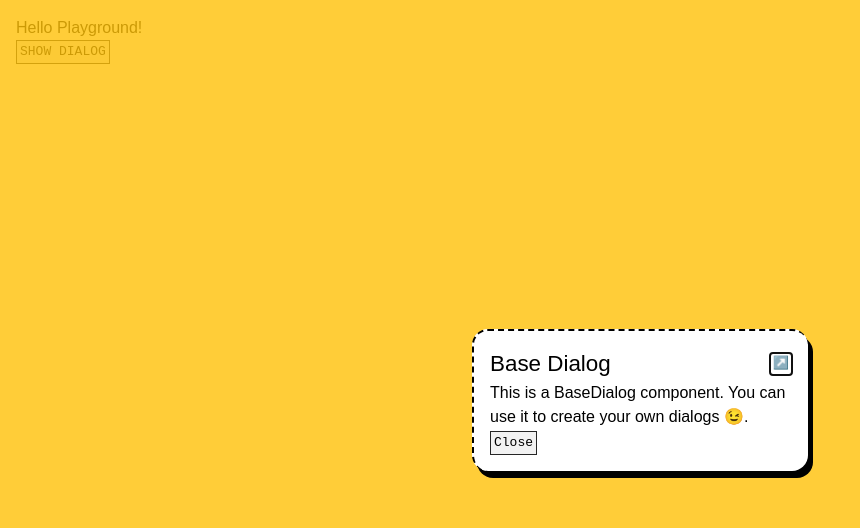
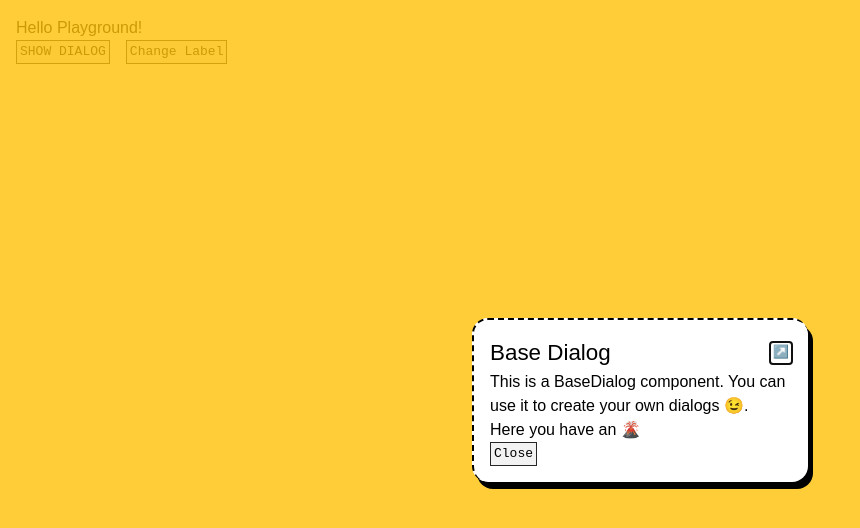
Before and after one commit to ludekarts/scrap-ui, a React (Vite) app: page / in a window 1280 px wide. Shown: the top 528 px of the page, without its empty margins (0-860 px from the left). Built offline with nearby package versions, Linux system fonts and the light colour scheme.

Commit message:
Expose dialog state

```diff
--- a/lib/Dialog2.tsx
+++ b/lib/Dialog2.tsx
@@ -1,13 +1,7 @@
-import React, {
-  useState,
-  useRef,
-  useEffect,
-  useSyncExternalStore,
-} from "react";
+import React, { useRef, useEffect, useSyncExternalStore } from "react";
 
 interface DialogProps extends React.HTMLAttributes<HTMLDialogElement> {
   noDismiss?: boolean;
-  children?: React.ReactNode;
 }
 
 interface CreateDialogOptions {
@@ -26,11 +20,7 @@ export function createDialog(
     const { children, noDismiss, className } = props;
 
     const dialog = useRef<HTMLDialogElement>(null);
-    const { isOpen } = useSyncExternalStore(
-      dialogStore.subscribe,
-      dialogStore.getDialogState,
-      dialogStore.getDialogState
-    );
+    const { isOpen } = useDialogState();
 
     // Prevents from memory leak when user close dialog with <form method="dialog">.
     const handleCloseTrigger = (event: Event) => {
@@ -85,13 +75,26 @@ export function createDialog(
     );
   };
 
+  function useDialogState() {
+    return useSyncExternalStore(
+      dialogStore.subscribe,
+      dialogStore.getDialogState,
+      dialogStore.getDialogState
+    );
+  }
+
   const controller = {
-    show() {
-      dialogStore.showDialog();
+    async show(props: Record<string, any> = {}) {
+      return new Promise((resolve) => {
+        dialogStore.showDialog(resolve, props);
+      });
     },
+
     close() {
       dialogStore.closeDialog();
     },
+
+    getState: useDialogState,
   };
 
   return [Dialog, controller];
@@ -101,10 +104,12 @@ export function createDialog(
 
 function createDialogStore(forceOpen: boolean = false) {
   let listener: (() => void) | undefined;
+  let resolver;
   let state = { isOpen: forceOpen };
   return {
-    showDialog(props: Record<string, any> = {}) {
+    showDialog(resolve: any, props: Record<string, any> = {}) {
       state = { ...state, ...props, isOpen: true };
+      resolver = resolve;
       listener?.();
     },
 
--- a/src/Playground.tsx
+++ b/src/Playground.tsx
@@ -3,22 +3,41 @@ import "./styles/playground.css";
 import { useState } from "react";
 import { createDialog } from "@ludekarts/scrap-ui";
 
-const [BaseDialog, ctrl] = createDialog({ forceOpen: true });
+const [Dialog, ctrl] = createDialog({ forceOpen: true });
 
 export default function Playground() {
+  let label = "Initail label 🏖️";
+
   const showBaseDialog = () => {
-    ctrl.show();
+    ctrl.show({
+      label,
+    });
   };
-
-  const [expended, setExpanded] = useState(false);
 
   return (
     <div>
       <h1>Hello Playground!</h1>
       <div className="rail">
         <button onClick={showBaseDialog}>SHOW DIALOG</button>
+        <button
+          onClick={() => {
+            label = "Updated label 💎";
+          }}
+        >
+          Change Label
+        </button>
       </div>
-      <BaseDialog className={`border-dailog ${expended ? "" : "max-w-21"}`}>
+      <BaseDialog />
+    </div>
+  );
+}
+
+function BaseDialog() {
+  const [expended, setExpanded] = useState(false);
+  const { label = "🌋" } = ctrl.getState();
+
+  return (
+    <Dialog className={`border-dailog ${expended ? "" : "max-w-21"}`}>
       <div className="rail spread">
         <h2>Base Dialog</h2>
         <button className="ghost" onClick={() => setExpanded(!expended)}>
@@ -29,8 +48,10 @@ export default function Playground() {
         This is a BaseDialog component. You can use it to create your own
         dialogs 😉.
       </p>
+      <p>Here you have an {label}</p>
+      <div className="rail">
         <button onClick={() => ctrl.close()}>Close</button>
-      </BaseDialog>
       </div>
+    </Dialog>
   );
 }
```
Lines whose indentation alone changed are shown as unchanged.
